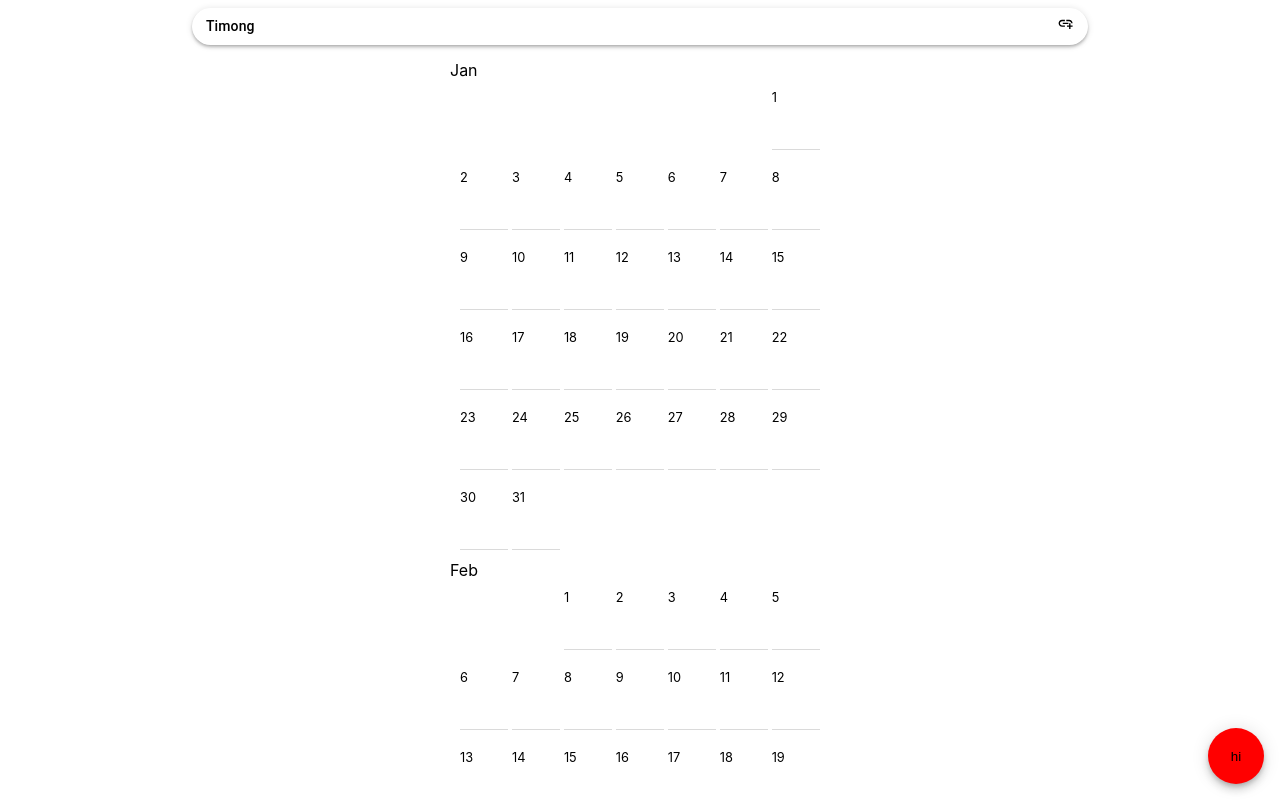
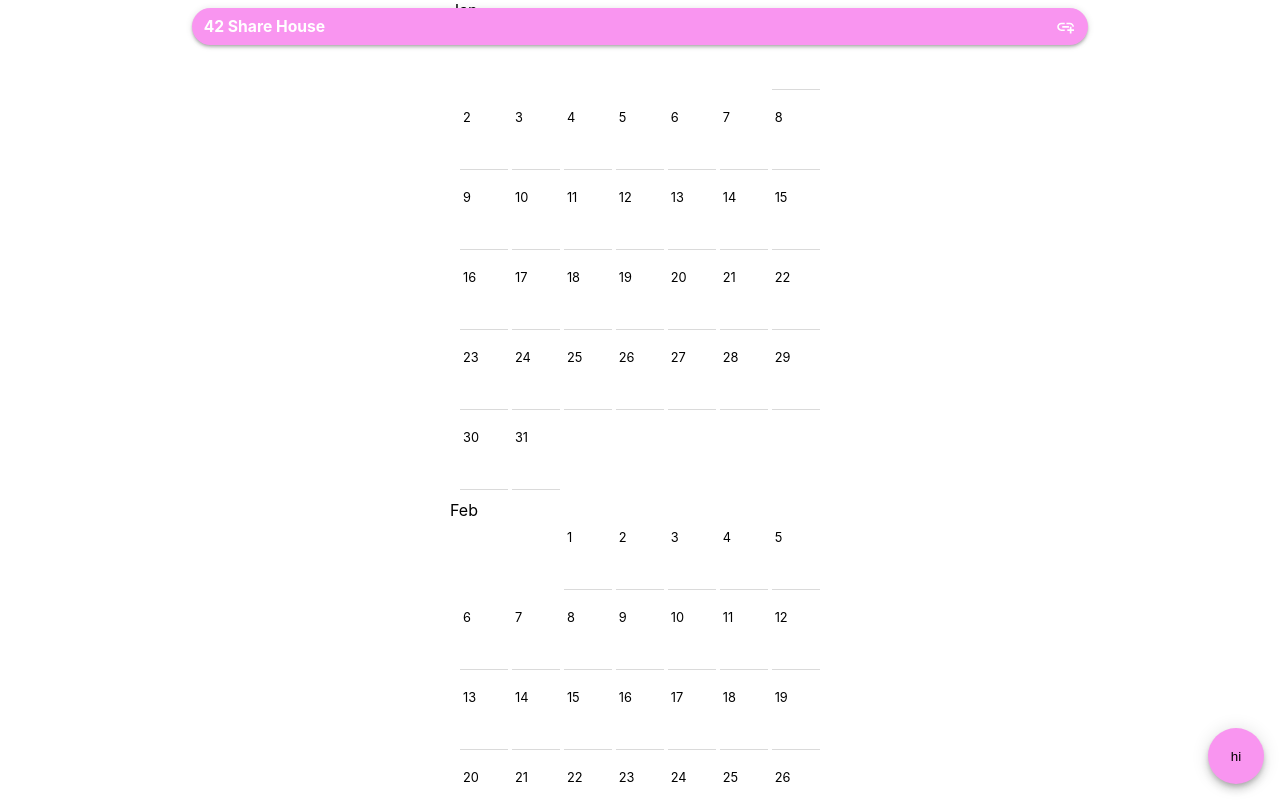
Before and after one commit to rkskekzzz/timong, a React (Create React App) app in the folder frontend/: page / in a window 1280 px wide. Shown: the top 800 px of the page. Built offline with nearby package versions, Linux system fonts and the light colour scheme.

Commit message:
Feat : header style added

```diff
--- a/frontend/src/Components/Calendar/DayBox.styled.ts
+++ b/frontend/src/Components/Calendar/DayBox.styled.ts
@@ -3,7 +3,7 @@ import styled from 'styled-components';
 const CalendarDateLabel = styled.div<{ isThisMonth: boolean }>`
   width: 100%;
   font-size: 0.8rem;
-  //   color: ${(props) => (props.isThisMonth ? '' : 'black')};
+  padding-left: 3px;
   display: ${(props) => (props.isThisMonth ? '' : 'none')};
 `;
 
--- a/frontend/src/Components/Calendar/DayBox.tsx
+++ b/frontend/src/Components/Calendar/DayBox.tsx
@@ -7,9 +7,9 @@ import moment from 'moment';
 
 const DayBox: React.FC<{ day: Day }> = ({ day }) => {
   const [users, setUsers] = useState<User[]>([]);
-  const [isTouch, setIsTouch] = useState<boolean>(false);
-  const [startDate, setStartDate] = useState<Day>();
-  const [endDate, setEndDate] = useState<Day>();
+  // const [isTouch, setIsTouch] = useState<boolean>(false);
+  // const [startDate, setStartDate] = useState<Day>();
+  // const [endDate, setEndDate] = useState<Day>();
 
   const handleClick = () => {
     if (!day.isThisMonth) return;
--- a/frontend/src/Components/Header/Header.styled.ts
+++ b/frontend/src/Components/Header/Header.styled.ts
@@ -16,13 +16,17 @@ const Header = styled.div<{ isPinned: boolean }>`
   ${(props) => {
     if (!props.isPinned)
       return `
-        transition: transform 500ms ease-in-out 0ms, border-radius 500ms;
+        transition: transform 500ms linear 0ms, border-radius 500ms, background 500ms;
         transform: scale(0.7);
         border-radius: 30px;
+        background: #f995f0;
       `;
     else
       return `
-        transition: transform 500ms ease-in-out 0ms;
+        transition: transform 500ms linear 0ms, border-radius 500ms, background 500ms;
+        transform: scale(1);
+        border-radius: 0px;
+        background: white;
         `;
   }};
 `;
@@ -31,9 +35,54 @@ const HeaderFlexDiv = styled.div`
   display: flex;
   padding: 10px 20px;
   width: 100%;
-  justify-contents: space-between;
+  align-items: center;
+  justify-content: space-between;
 `;
 
-const Styled = { Header, HeaderFlexDiv };
+const HeaderTimongTitle = styled.span<{ isPinned: boolean }>`
+  position: absolute;
+  font-size: 1.2rem;
+  font-weight: bold;
+  color: #ff6ff2;
+  ${(props) => {
+    if (!props.isPinned)
+      return `
+        transition: transform 500ms linear 0ms, opacity 200ms;
+        transform: translateY(-30px);
+        opacity: 0;
+      `;
+    else
+      return `
+        transition: transform 500ms ease-out 0ms, opacity 200ms;
+        opacity: 1;
+        `;
+  }};
+`;
+const HeaderCalendarTitle = styled.span<{ isPinned: boolean }>`
+  font-size: 0.7rem;
+  position: relative;
+  font-weight: bold;
+  color: #bfbfbf;
+  ${(props) => {
+    if (!props.isPinned)
+      return `
+        transition: transform 500ms linear 0ms, color 500ms;
+        transform: scale(2) translateX(20px);
+        color: white;
+  `;
+    else
+      return `
+        transition: transform 500ms linear 0ms, color 500ms;
+        transform: translateY(15px) ;
+        `;
+  }};
+`;
+
+const Styled = {
+  Header,
+  HeaderFlexDiv,
+  HeaderCalendarTitle,
+  HeaderTimongTitle,
+};
 
 export default Styled;
--- a/frontend/src/Components/Header/Header.tsx
+++ b/frontend/src/Components/Header/Header.tsx
@@ -1,5 +1,5 @@
 import React, { useState, useEffect } from 'react';
-import { Typography } from '@mui/material';
+
 import Styled from './Header.styled';
 import AddLinkIcon from '@mui/icons-material/AddLink';
 import { throttle } from 'lodash';
@@ -7,14 +7,12 @@ import { throttle } from 'lodash';
 let prev_windows_scrollY = 0;
 
 const Header = () => {
-  const [isTop, setIsTop] = useState<boolean>(false);
   const [isPinned, setIsPinned] = useState<boolean>(true);
-  // const [isScroll, setIsScroll] = useState<boolean>(false);
 
   useEffect(() => {
     const handleScroll = (_e: Event) => {
-      // if (window.scrollY < 64) setIsTop(true);
-      // else setIsTop(false);
+      // console.log(window.scrollY - prev_windows_scrollY);
+
       if (window.scrollY < prev_windows_scrollY) {
         prev_windows_scrollY = window.scrollY;
         setIsPinned(true);
@@ -23,19 +21,29 @@ const Header = () => {
         setIsPinned(false);
       }
     };
-    window.addEventListener('scroll', throttle(handleScroll, 200));
+    window.addEventListener('scroll', throttle(handleScroll, 300));
     return () => {
-      window.removeEventListener('scroll', throttle(handleScroll, 200));
+      window.removeEventListener('scroll', throttle(handleScroll, 300));
     };
   }, []);
 
   return (
     <Styled.Header isPinned={isPinned}>
       <Styled.HeaderFlexDiv>
-        <Typography variant="h6" component="span" sx={{ flexGrow: 1 }}>
+        <Styled.HeaderTimongTitle isPinned={isPinned}>
           Timong
-        </Typography>
-        <AddLinkIcon />
+        </Styled.HeaderTimongTitle>
+        <Styled.HeaderCalendarTitle isPinned={isPinned}>
+          42 Share House
+        </Styled.HeaderCalendarTitle>
+        <AddLinkIcon
+          sx={{
+            color: isPinned ? '#ff6ff2' : 'white',
+            transform: 'scale(1.2)',
+            transition: 'transform 500ms linear 0ms, color 500ms',
+          }}
+          fontSize="medium"
+        />
       </Styled.HeaderFlexDiv>
     </Styled.Header>
   );
--- a/frontend/src/Components/Timong.styled.ts
+++ b/frontend/src/Components/Timong.styled.ts
@@ -12,23 +12,6 @@ const Body = styled.div`
   }
 `;
 
-const MainComponent = styled.div`
-  padding: 60px 0;
-`;
+const Styled = { Body };
 
-const VFlexBox = styled.div`
-  display: flex;
-  flex-direction: column;
-  border-bottom: 1px solid #dfdfdf;
-  padding: 10px;
-  gap: 10px;
-`;
-
-const HFlexBox = styled.div`
-  display: flex;
-  flex-direction: row;
-  align-items: center;
-  justify-content: stretch;
-`;
-
-export { MainComponent, Body, VFlexBox, HFlexBox };
+export default Styled;
--- a/frontend/src/Components/Timong.tsx
+++ b/frontend/src/Components/Timong.tsx
@@ -1,10 +1,9 @@
-import React, { useState } from 'react';
+import React from 'react';
 import moment from 'moment';
 
 import { Year } from '../Entities/Date';
 import buildYear from '../Utils/buildDate';
-import Box from '@mui/material/Box';
-import * as Styled from './Timong.styled';
+import Styled from './Timong.styled';
 
 import { Calendar } from './Calendar';
 import Header from './Header';
@@ -17,9 +16,7 @@ const Timong = () => {
     <>
       <Header />
       <Styled.Body id="body">
-        <Styled.MainComponent>
-          <Calendar year={year} />
-        </Styled.MainComponent>
+        <Calendar year={year} />
       </Styled.Body>
       <Users />
     </>
--- a/frontend/src/Components/Users/Users.styled.tsx
+++ b/frontend/src/Components/Users/Users.styled.tsx
@@ -15,7 +15,7 @@ const DialButton = styled.button`
   right: 16px;
   width: 56px;
   height: 56px;
-  background: red;
+  background: #f995f0;
   border-radius: 50%;
   border: 0px solid black;
   box-shadow: 0px 3px 5px -1px rgb(0 0 0 / 20%),
```
